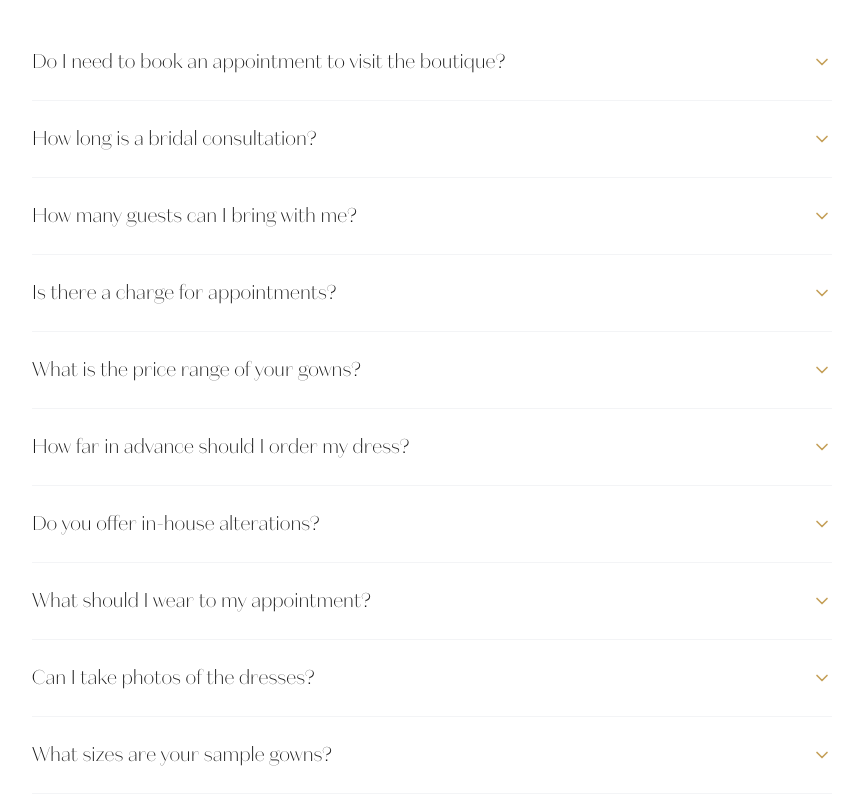
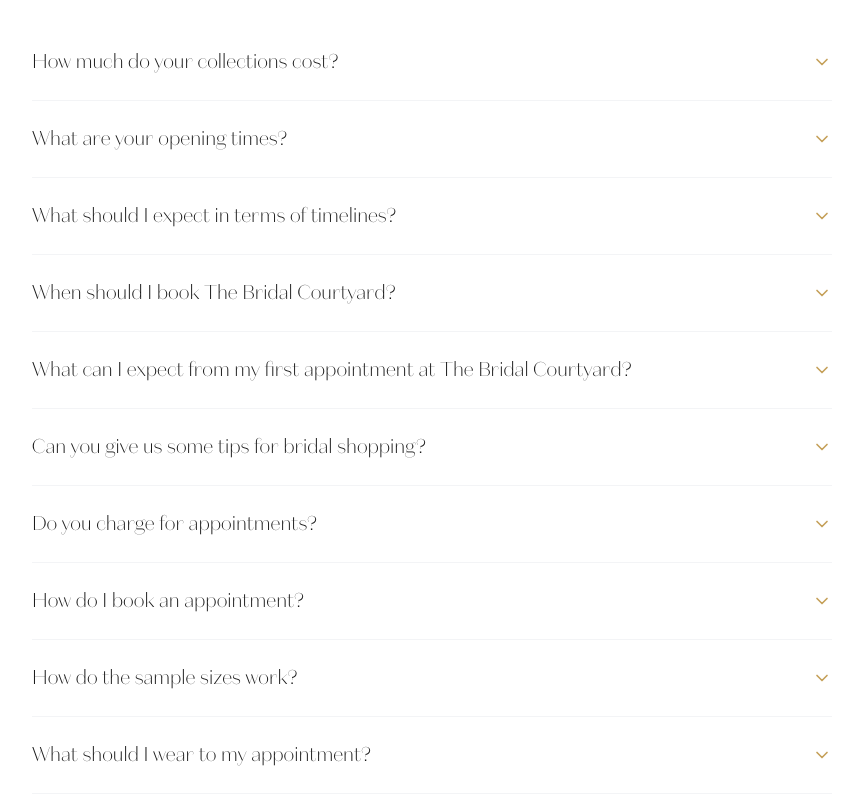
Before and after one commit to AliNMackie/bridalcourtyard, a Next.js app: page /faq in a window 1280 px wide. Shown: the part 500-1300 px from the top of the page, without its empty margins (208-1067 px from the left). Built offline with nearby package versions, Linux system fonts and the light colour scheme.

Commit message:
Update FAQs with owner's real content

```diff
--- a/src/data/faqs.ts
+++ b/src/data/faqs.ts
@@ -1,51 +1,50 @@
-
 export const FAQ_ITEMS = [
   {
-    question: "Do I need to book an appointment to visit the boutique?",
-    answer: "Yes, we operate on a strictly appointment-only basis. This ensures that every bride has our undivided attention and the boutique is exclusive to you and your guests during your consultation."
+    question: "How much do your collections cost?",
+    answer: "We carry a range of collections that offer a variety of price points to suit different budgets, ranging from £1995 to £3495, the majority around £2600, for our made to order gowns. As we change our stock frequently, there is always the opportunity for a sample piece from our Ready to Wear section which will be priced at a lower price point and ideal for those who have tight timescales."
   },
   {
-    question: "How long is a bridal consultation?",
-    answer: "Our standard consultations are 90 minutes long. This gives us plenty of time to chat about your vision, browse the gowns, and for you to try on your favorites without feeling rushed."
+    question: "What are your opening times?",
+    answer: "We don’t have regular opening hours, so you need to book your private appointment in advance. You can do this by using the ‘Contact and Book’ section to request an appointment. We will then get back to you in super speedy time to agree a date (check JUNK MAIL if you don’t hear from us). Our appointments are for brides who are serious about finding and buying their dress so we are happy to be flexible with times and late openings."
   },
   {
-    question: "How many guests can I bring with me?",
-    answer: "We recommend bringing up to 3 guests whose opinions you value most. Our boutique is intimate, and we find that too many voices can sometimes make it harder for a bride to hear her own thoughts."
+    question: "What should I expect in terms of timelines?",
+    answer: "In our experience, you should be buying your dress anything from 18 months – 10 months before your wedding, the ideal length of time being around 12 months. Once you have checked off the biggies, venue and date, we would suggest it is time to get the dress (shopping before actually booking your date and venue is really discouraged). Around 12 months will leave you with an adequate amount of time to place your order in accordance with our designers’ delivery lead times and allows you a little peace of mind that you will not have to pay rush fee’s or panic about finding a dress in time."
   },
   {
-    question: "Is there a charge for appointments?",
-    answer: "Yes, we charge a consultation fee of £30. This is fully redeemable against the purchase of your wedding gown. If you don't find your dress, we issue a credit note for the same amount to be used towards shoes or accessories."
+    question: "When should I book The Bridal Courtyard?",
+    answer: "So, we would prefer you to come along to us after your have narrowed down your search. We are NOT the best place to start if you are not quite sure what you want.\n\nWe are an intimate boutique which means we have one fitting room only and cater for one bride only at time (the boutique is closed for only you when you are with us). We have a very specific vibe and aesthetic with our elegant, clean lines and if you want to get a good feel for the more traditional/lace, bling/beadwork, boho etc then visit somewhere with a large selection of gowns (normally a bigger store/boutique) to narrow things down and ensure that you are happy with the minimal look before your come in.\n\nWhen you are comfortable that chic is your thing and serious about finding your dress, we would love to see you!"
   },
   {
-    question: "What is the price range of your gowns?",
-    answer: "Our carefully curated collection typically ranges from £1,800 to £4,500, with the majority of our gowns sitting between £2,200 and £3,200."
+    question: "What can I expect from my first appointment at The Bridal Courtyard?",
+    answer: "Choosing your wedding dress should be both enjoyable and fun, which is why we celebrate this uniquely wonderful experience with a glass of bubbly when you walk through our door. Our initial appointments are 90mins long, during which you can expect to try on a selection of different gowns. We advise you to keep an open mind and try some styles that we suggest, even if you think you might not like them; you’ll be surprised at what suits you and what doesn’t. We often present a suggestion that you fall in love with and sometimes you’ll discover something you had your heart set on simply doesn’t work at all.\n\nWe will help you choose a dress that compliments not only the design concept for your day, but also your body shape and, most importantly, your personality."
   },
   {
-    question: "How far in advance should I order my dress?",
-    answer: "We recommend ordering your gown at least 8-10 months before your wedding date. This allows time for the designer to create your dress (most take 5-6 months) and for several weeks of alterations."
+    question: "Can you give us some tips for bridal shopping?",
+    answer: "We always suggest that you do some research, have a look at Instagram and get the vibe of a boutique to ensure that you feel the range and the style of boutique represents you. If you are not too sure of what your vision for the day is then have a look at a few places but try not to book anymore than 3 as it all gets too confusing when you over shop.\n\nEven if you have lots of friends and family, try to not please everyone by bringing them all along. Only bring your trusted inner circle (maximum of bride plus 3 guests with us for your appointment), those who are positive and happy to share in your vision (no negative Nancy’s !), this is an enjoyable experience and we want you to feel comfortable and have fun. Do make sure that you have those along with you that you need to make a decision. We always say that you should only start trying on gowns when you are actually ready to buy and have those with you that you want to be there for the memorable moment of finding and choosing the gown as it is difficult to replicate that again."
   },
   {
-    question: "Do you offer in-house alterations?",
-    answer: "We work closely with highly skilled independent seamstresses who can handle your alterations. While they are separate businesses, we help coordinate your fittings to ensure a seamless experience."
+    question: "Do you charge for appointments?",
+    answer: "We want your bridal shopping experience with us to be as memorable as the big day itself and we do our upmost to ensure that you have a comfortable and fun experience with us. We offer you full exclusive use of our boutique and our focus is on you and your guests and delivering you that perfect balance of beautiful gowns, down to earth and pressure free service in a stunning environment. Like the other high end boutique’s, we charge a consultation fee of £30 for our appointments. This fee is completely redeemable from your dress purchase. If you don’t find your gown we will issue you with a credit note which you can spend on any veils, accessories, jewellery or head pieces for you or your bridesmaids either on the day of your appointment or at a later date."
+  },
+  {
+    question: "How do I book an appointment?",
+    answer: "Simply complete your information on the link at ‘Contact & Book’ telling us when you want to book. We will get back to you ‘tout-suite’ (CHECK YOUR JUNK MAIL IF YOU DONT HEAR FROM US !) and we will let you know if we have the availability on the date that you are looking for. When you book with us we will ask for a bank transfer of the consultation fee and once confirmed, we will send you across a pre-appointment questionnaire which we ask you to complete to help us plan your appointment. Appointments are NOT booked until we receive a confirmation from you that you are attending and until the booking fee is received and questionnaire completed."
+  },
+  {
+    question: "How do the sample sizes work?",
+    answer: "As with all bridal boutiques, our dresses are sample sizes, meaning that it’s unlikely that they will fit you perfectly. Don’t worry, we will do our best to give you an indication of how the same dress would look in your size, but some imagination may be required to envisage how the dress will sit once it’s made to your size."
   },
   {
     question: "What should I wear to my appointment?",
-    answer: "We recommend wearing nude, seamless underwear and a well-fitting strapless bra. If you already have the shoes you plan to wear, feel free to bring them along, though we do have Jimmy Choos in-store for you to use!"
+    answer: "You are going to be hopping in and out of dresses, so first of all we suggest you wear underwear that you don’t mind being seen in! It might seem obvious, but do try to wear flesh-coloured, seamless underwear if possible (neon thongs tend to show up beneath delicate material!).\n\nAlongside this, try to wear a good, uplifting strapless bra. Bad underwear affects the way material sits whereas good underwear will help the gown look its best."
   },
   {
-    question: "Can I take photos of the dresses?",
-    answer: "We prefer that you don't take photos until you've found 'The One'. Photos taken on phones in varied lighting often don't do the gowns justice and can lead to unnecessary overthinking."
+    question: "Do you do alterations?",
+    answer: "We don’t do in house alterations but can certainly point you in the direction of some talented and experienced bridal alteration specialists. Feel free to book your own choice or our recommended choice but do make sure you book with lots of time ahead of the big day."
   },
   {
-    question: "What sizes are your sample gowns?",
-    answer: "Our sample gowns are mostly in UK sizes 10, 12, and 14. However, we have creative ways of pinning and tucking gowns so you can see how they will look regardless of your size."
-  },
-  {
-    question: "What is the partnership with Jimmy Choo?",
-    answer: "We are proud to have a partnership with Jimmy Choo that allows our brides to try on their iconic bridal shoes with our gowns during fittings and shoots. We can then arrange a private appointment for you at their boutique to purchase your own pair."
-  },
-  {
-    question: "Is there parking near the boutique?",
-    answer: "Yes, there is on-street metered parking directly in St Andrew's Square and several public car parks within a few minutes' walk, including the St Enoch Centre and Mercat Cross."
+    question: "Our payment procedure",
+    answer: "We require a non-refundable deposit at the time of purchase which is the equivalent of 50% of the full amount of the dress. The balance of your dress is due when you collect your dress. Please be aware that we are not able to offer refunds or exchanges and that all sales are therefore final."
   }
 ];
```
